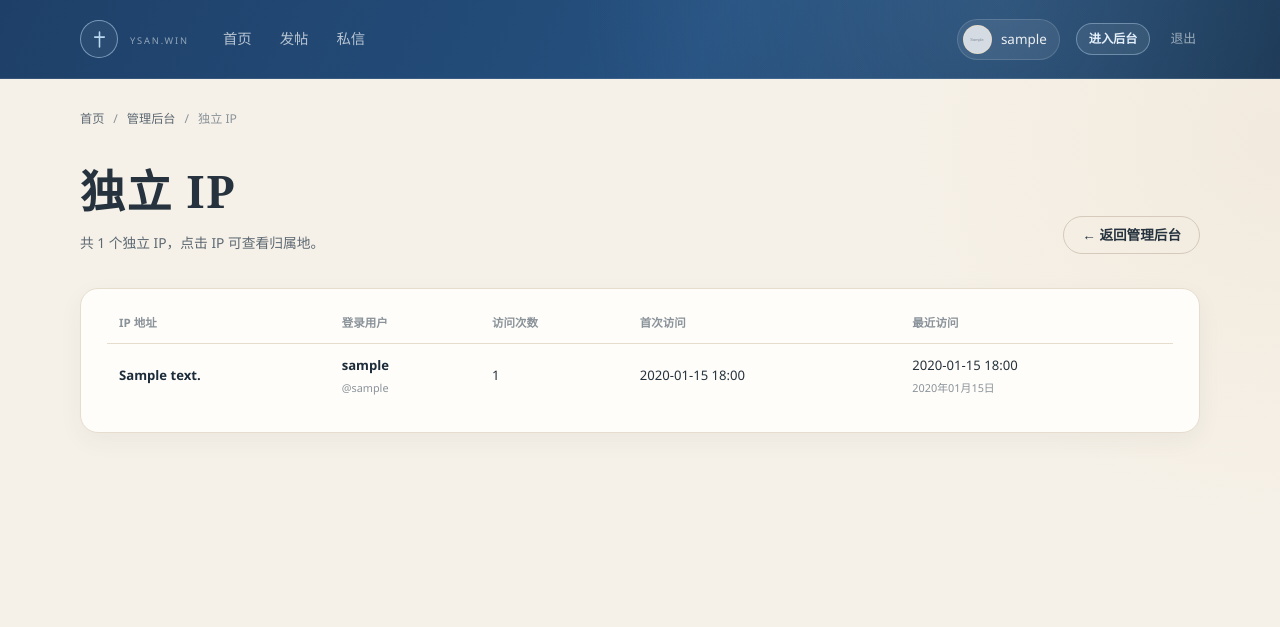
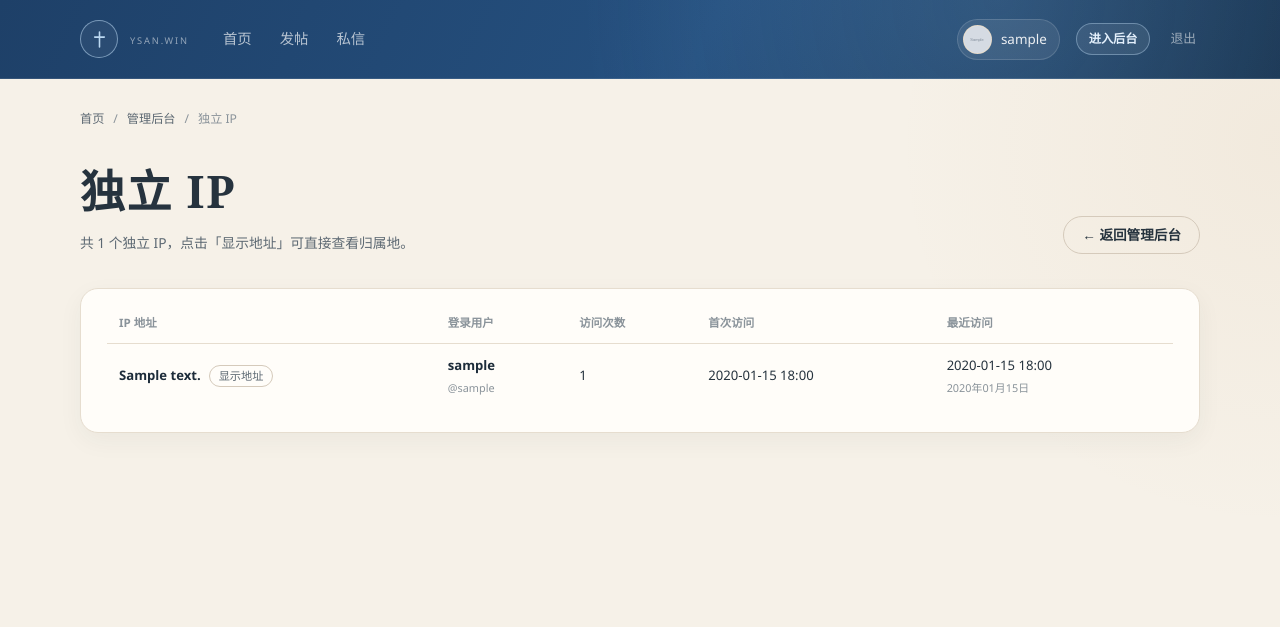
Before and after one commit to windy003/P_WEB_YSAN.WIN, a Flask app: page /admin/visitors in a window 1280 px wide. Shown: the top 627 px of the page. Run offline with Flask 3, Linux system fonts and the light colour scheme; the visitor is signed in with stand-in values (Sample User, id 1); tables that the repository leaves empty hold one stand-in row (values such as "Sample post"); grey boxes marked "Sample" are stand-in pictures; some libraries are stand-ins or nearby versions.

Commit message:
在当前页面显示ip地址归属地

```diff
--- a/app.py
+++ b/app.py
@@ -1783,6 +1783,16 @@ def create_app(test_config=None):
             location=lookup_ip_location(visitor.ip_address),
         )
 
+    @app.get("/admin/visitors/<int:visitor_id>/location")
+    @admin_required
+    def admin_visitor_location(visitor_id):
+        visitor = db.session.get(Visitor, visitor_id)
+        if visitor is None:
+            return jsonify(ok=False, message="访问记录不存在。"), 404
+        return jsonify(
+            ok=True, location=lookup_ip_location(visitor.ip_address)
+        )
+
     @app.get("/users/<int:user_id>")
     def user_profile(user_id):
         user = db.session.get(User, user_id)
--- a/static/css/style.css
+++ b/static/css/style.css
@@ -3120,6 +3120,52 @@ a.post-author:hover .post-author-text strong {
   font-size: 0.68rem;
 }
 
+.admin-ip-line {
+  display: flex;
+  align-items: center;
+  flex-wrap: wrap;
+  gap: 8px;
+}
+
+.admin-ip-location-button {
+  padding: 2px 9px;
+  border: 1px solid var(--line-strong);
+  border-radius: 999px;
+  background: transparent;
+  color: var(--ink-soft);
+  font: inherit;
+  font-size: 0.7rem;
+  line-height: 1.5;
+  cursor: pointer;
+  transition:
+    border-color 0.2s ease,
+    color 0.2s ease,
+    background-color 0.2s ease;
+}
+
+.admin-ip-location-button:hover {
+  border-color: var(--gold);
+  background: rgba(255, 255, 255, 0.5);
+  color: var(--gold-deep);
+}
+
+.admin-ip-location-button:disabled {
+  cursor: progress;
+  opacity: 0.65;
+}
+
+.admin-ip-location {
+  display: block;
+  margin-top: 4px;
+  color: var(--ink-soft);
+  font-size: 0.72rem;
+  white-space: normal;
+}
+
+.admin-ip-location.is-error {
+  color: var(--danger);
+}
+
 .admin-detail-list {
   margin: 0 0 22px;
 }
--- a/static/js/app.js
+++ b/static/js/app.js
@@ -245,6 +245,65 @@
       button.textContent = isPassword ? "隐藏" : "显示";
       button.setAttribute("aria-label", isPassword ? "隐藏密码" : "显示密码");
       input.focus();
+    });
+  });
+
+  document.querySelectorAll("[data-ip-location-toggle]").forEach((button) => {
+    const cell = button.closest("td") || button.parentElement;
+    const output = cell?.querySelector("[data-ip-location]");
+    const url = button.dataset.locationUrl;
+
+    if (!output || !url) {
+      return;
+    }
+
+    let loaded = false;
+    let loading = false;
+
+    const render = (open) => {
+      output.hidden = !open;
+      button.textContent = open ? "隐藏地址" : "显示地址";
+      button.setAttribute("aria-expanded", open ? "true" : "false");
+    };
+
+    render(false);
+
+    button.addEventListener("click", async () => {
+      if (loaded) {
+        render(output.hidden);
+        return;
+      }
+      if (loading) {
+        return;
+      }
+
+      loading = true;
+      button.disabled = true;
+      button.textContent = "查询中…";
+      output.hidden = false;
+      output.classList.remove("is-error");
+      output.textContent = "正在查询归属地…";
+
+      try {
+        const response = await fetch(url, {
+          headers: { Accept: "application/json" },
+        });
+        const payload = await response.json().catch(() => null);
+        if (!response.ok || !payload?.ok) {
+          throw new Error(payload?.message || "地址查询失败，请稍后重试。");
+        }
+        output.textContent = payload.location || "归属地未知";
+        loaded = true;
+        button.textContent = "隐藏地址";
+        button.setAttribute("aria-expanded", "true");
+      } catch (error) {
+        output.textContent = error.message || "地址查询失败，请稍后重试。";
+        output.classList.add("is-error");
+        button.textContent = "重试";
+      } finally {
+        loading = false;
+        button.disabled = false;
+      }
     });
   });
 
--- a/templates/admin/visitors.html
+++ b/templates/admin/visitors.html
@@ -17,7 +17,7 @@
       <header class="page-heading admin-heading">
         <div>
           <h1>独立 IP</h1>
-          <p>共 {{ pagination.total }} 个独立 IP，点击 IP 可查看归属地。</p>
+          <p>共 {{ pagination.total }} 个独立 IP，点击「显示地址」可直接查看归属地。</p>
         </div>
         <a class="btn btn--ghost btn--small" href="{{ url_for('admin') }}">← 返回管理后台</a>
       </header>
@@ -39,7 +39,17 @@
                 {% for visitor in pagination.items %}
                   <tr>
                     <td data-label="IP 地址">
-                      <a href="{{ url_for('admin_visitor_detail', visitor_id=visitor.id) }}">{{ visitor.ip_address }}</a>
+                      <span class="admin-ip-line">
+                        <a href="{{ url_for('admin_visitor_detail', visitor_id=visitor.id) }}">{{ visitor.ip_address }}</a>
+                        <button
+                          type="button"
+                          class="admin-ip-location-button"
+                          data-ip-location-toggle
+                          data-location-url="{{ url_for('admin_visitor_location', visitor_id=visitor.id) }}"
+                          aria-expanded="false"
+                        >显示地址</button>
+                      </span>
+                      <span class="admin-ip-location" data-ip-location hidden></span>
                     </td>
                     <td data-label="登录用户">
                       {% if visitor.user %}
```
Also changed, not shown: tests/test_app.py (+22 -0 lines).
